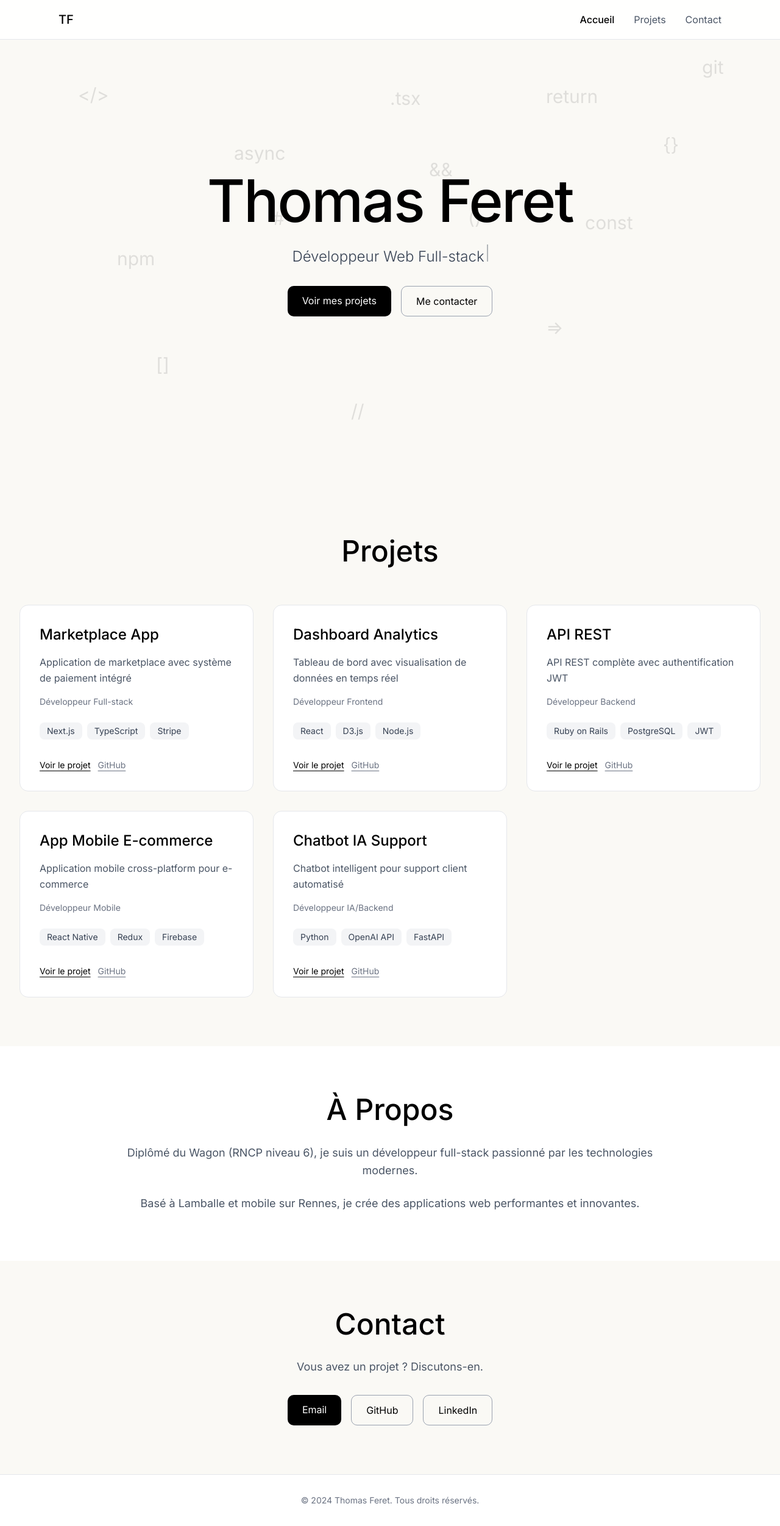
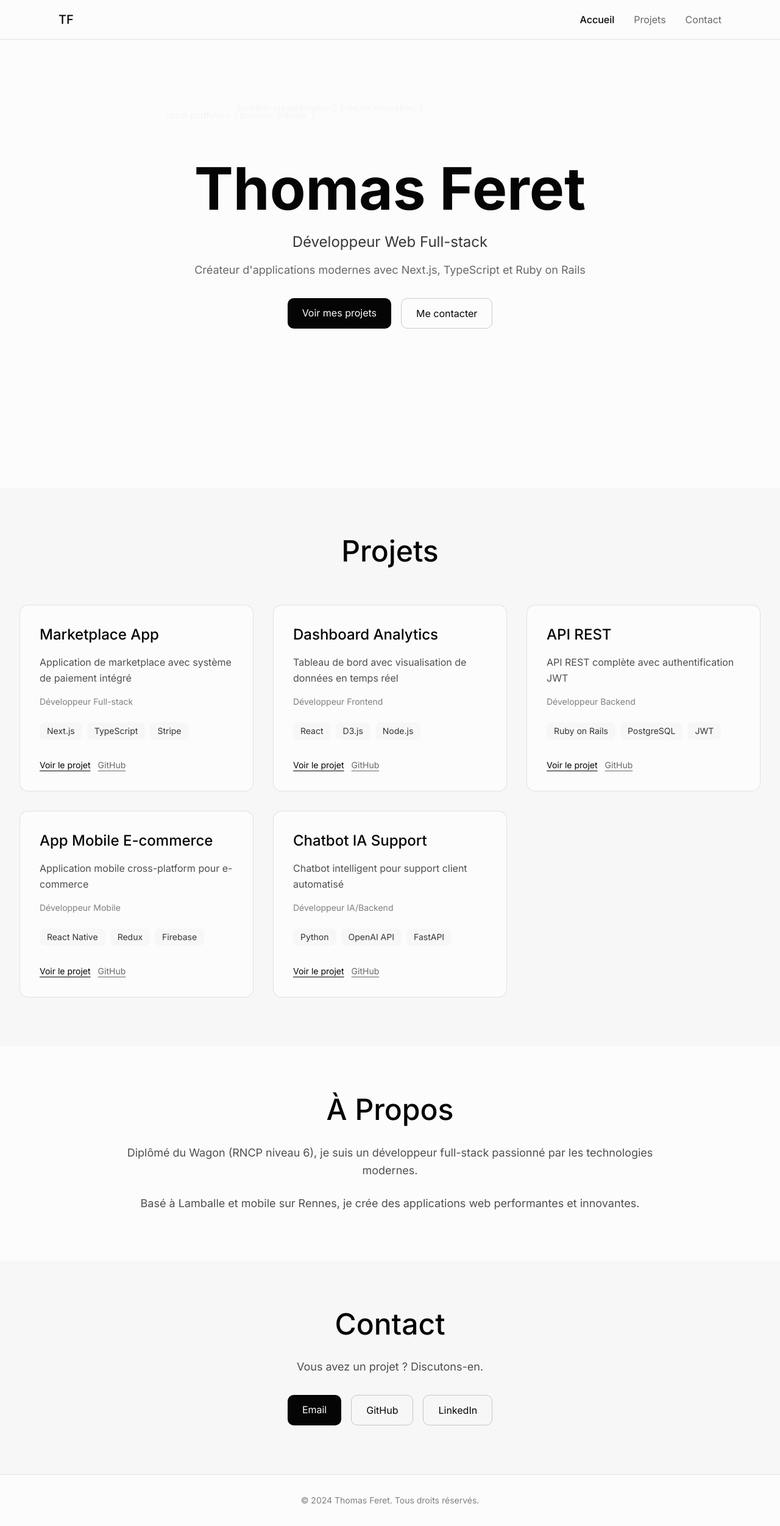
Before and after one commit to ThomasWEBDEV/portfolio-thomas-feret, a Next.js app: page / in a window 1280 px wide. Shown: the whole page at 61% size. Built offline with nearby package versions, Linux system fonts and the light colour scheme.

Commit message:
Refonte design : palette professionnelle Grok (#050505, #fcfcfc, #f7f7f7)

```diff
--- a/app/layout.tsx
+++ b/app/layout.tsx
@@ -18,7 +18,7 @@ export default function RootLayout({
 }>) {
   return (
     <html lang="fr" className="scroll-smooth">
-      <body className={inter.className}>
+      <body className={`${inter.className} bg-[#fcfcfc]`}>
         <Header />
         {children}
         <Footer />
--- a/app/page.tsx
+++ b/app/page.tsx
@@ -1,55 +1,86 @@
 "use client";
 import Link from "next/link";
+import { motion } from "framer-motion";
 import { projects } from "@/data/projects";
-import { motion } from "framer-motion";
-import FloatingCode from "@/components/FloatingCode";
-import TypeWriter from "@/components/TypeWriter";
 
 export default function Home() {
+  const codeSnippets = [
+    "const portfolio = { passion: 'infinite' };",
+    "function createSolution() { return innovation; }",
+    "app.use(creativity).deploy(excellence);",
+    "<Component style={{ modern: true }} />",
+    "SELECT * FROM skills WHERE level = 'expert';",
+  ];
+
   return (
-    <main className="min-h-screen" style={{ backgroundColor: "#faf9f5" }}>
-      <section className="min-h-screen flex items-center justify-center p-8 relative overflow-hidden" style={{ backgroundColor: "#faf9f5" }}>
-        <FloatingCode />
+    <main className="min-h-screen bg-[#fcfcfc]">
+      <section className="relative min-h-screen flex items-center justify-center overflow-hidden px-8">
+        {/* Animations de code flottant */}
+        <div className="absolute inset-0 overflow-hidden opacity-[0.03]">
+          {codeSnippets.map((code, index) => (
+            <motion.div
+              key={index}
+              initial={{ x: Math.random() * window.innerWidth, y: -50 }}
+              animate={{
+                y: window.innerHeight + 50,
+                x: Math.random() * window.innerWidth,
+              }}
+              transition={{
+                duration: 15 + Math.random() * 10,
+                repeat: Infinity,
+                delay: index * 2,
+                ease: "linear",
+              }}
+              className="absolute text-[#050505] text-xs md:text-sm font-mono whitespace-nowrap"
+            >
+              {code}
+            </motion.div>
+          ))}
+        </div>
 
         <motion.div
           initial={{ opacity: 0, y: 20 }}
           animate={{ opacity: 1, y: 0 }}
           transition={{ duration: 0.8 }}
-          className="max-w-5xl mx-auto text-center z-10"
+          className="text-center z-10"
         >
-          <motion.h1
-            initial={{ opacity: 0, scale: 0.9 }}
-            animate={{ opacity: 1, scale: 1 }}
-            transition={{ delay: 0.2, duration: 1 }}
-            className="text-7xl md:text-8xl font-medium mb-6 text-black tracking-tight"
+          <h1 className="text-6xl md:text-7xl lg:text-8xl font-bold mb-6 text-[#050505]">
+            Thomas Feret
+          </h1>
+
+          <motion.p
+            initial={{ opacity: 0 }}
+            animate={{ opacity: 1 }}
+            transition={{ duration: 0.8, delay: 0.3 }}
+            className="text-xl md:text-2xl mb-4 text-[#050505]/80"
           >
-            Thomas Feret
-          </motion.h1>
+            Développeur Web Full-stack
+          </motion.p>
+
+          <motion.p
+            initial={{ opacity: 0 }}
+            animate={{ opacity: 1 }}
+            transition={{ duration: 0.8, delay: 0.5 }}
+            className="text-lg text-[#050505]/60 mb-8 max-w-2xl mx-auto"
+          >
+            Créateur d'applications modernes avec Next.js, TypeScript et Ruby on Rails
+          </motion.p>
 
           <motion.div
-            initial={{ opacity: 0 }}
-            animate={{ opacity: 1 }}
-            transition={{ delay: 0.4, duration: 1 }}
-            className="mb-8"
-          >
-            <TypeWriter />
-          </motion.div>
-
-          <motion.div
-            initial={{ opacity: 0 }}
-            animate={{ opacity: 1 }}
-            transition={{ delay: 0.6, duration: 1 }}
-            className="flex gap-4 justify-center flex-wrap"
+            initial={{ opacity: 0, y: 20 }}
+            animate={{ opacity: 1, y: 0 }}
+            transition={{ duration: 0.8, delay: 0.7 }}
+            className="flex gap-4 justify-center"
           >
             <Link
               href="#projets"
-              className="px-6 py-3 bg-black text-white text-base rounded-lg hover:bg-gray-800 transition-all font-normal"
+              className="px-6 py-3 bg-[#050505] text-[#fcfcfc] text-base rounded-lg hover:bg-[#050505]/90 transition-all font-normal"
             >
               Voir mes projets
             </Link>
             <Link
               href="#contact"
-              className="px-6 py-3 border border-gray-400 text-black text-base rounded-lg hover:border-gray-600 hover:bg-white/50 transition-all font-normal"
+              className="px-6 py-3 border border-[#050505]/20 text-[#050505] text-base rounded-lg hover:border-[#050505]/40 hover:bg-[#f7f7f7] transition-all font-normal"
             >
               Me contacter
             </Link>
@@ -57,9 +88,9 @@ export default function Home() {
         </motion.div>
       </section>
 
-      <section id="projets" className="py-20 px-8" style={{ backgroundColor: "#faf9f5" }}>
+      <section id="projets" className="py-20 px-8 bg-[#f7f7f7]">
         <div className="max-w-7xl mx-auto">
-          <h2 className="text-4xl md:text-5xl font-medium text-center mb-16 text-black">
+          <h2 className="text-4xl md:text-5xl font-medium text-center mb-16 text-[#050505]">
             Projets
           </h2>
 
@@ -71,30 +102,30 @@ export default function Home() {
                 whileInView={{ opacity: 1, y: 0 }}
                 transition={{ duration: 0.5, delay: index * 0.1 }}
                 viewport={{ once: true }}
-                className="bg-white rounded-xl p-8 border border-gray-200 hover:border-gray-400 hover:shadow-sm transition-all"
+                className="bg-[#fcfcfc] rounded-xl p-8 border border-[#050505]/10 hover:border-[#050505]/20 hover:shadow-lg transition-all"
               >
                 <div className="space-y-4">
-                  <h3 className="text-2xl font-medium text-black">
+                  <h3 className="text-2xl font-medium text-[#050505]">
                     {project.title}
                   </h3>
-                  <p className="text-gray-600 leading-relaxed">
+                  <p className="text-[#050505]/70 leading-relaxed">
                     {project.description}
                   </p>
-                  <p className="text-sm text-gray-500">
+                  <p className="text-sm text-[#050505]/50">
                     {project.role}
                   </p>
                   <div className="flex flex-wrap gap-2 pt-2">
                     {project.stack.slice(0, 3).map((tech) => (
-                      <span key={tech} className="px-3 py-1 bg-gray-100 text-gray-700 rounded-md text-sm">
+                      <span key={tech} className="px-3 py-1 bg-[#f7f7f7] text-[#050505]/80 rounded-md text-sm">
                         {tech}
                       </span>
                     ))}
                   </div>
                   <div className="flex gap-3 pt-4">
-                    <a href={project.demo} target="_blank" rel="noopener noreferrer" className="text-black hover:text-gray-600 underline underline-offset-4 text-sm">
+                    <a href={project.demo} target="_blank" rel="noopener noreferrer" className="text-[#050505] hover:text-[#050505]/70 underline underline-offset-4 text-sm">
                       Voir le projet
                     </a>
-                    <a href={project.github} target="_blank" rel="noopener noreferrer" className="text-gray-500 hover:text-black underline underline-offset-4 text-sm">
+                    <a href={project.github} target="_blank" rel="noopener noreferrer" className="text-[#050505]/60 hover:text-[#050505] underline underline-offset-4 text-sm">
                       GitHub
                     </a>
                   </div>
@@ -105,36 +136,36 @@ export default function Home() {
         </div>
       </section>
 
-      <section id="about" className="py-20 px-8 bg-white">
+      <section id="about" className="py-20 px-8 bg-[#fcfcfc]">
         <div className="max-w-4xl mx-auto text-center">
-          <h2 className="text-4xl md:text-5xl font-medium mb-8 text-black">
+          <h2 className="text-4xl md:text-5xl font-medium mb-8 text-[#050505]">
             À Propos
           </h2>
-          <p className="text-gray-600 text-lg leading-relaxed mb-6">
+          <p className="text-[#050505]/70 text-lg leading-relaxed mb-6">
             Diplômé du Wagon (RNCP niveau 6), je suis un développeur full-stack passionné par les technologies modernes.
           </p>
-          <p className="text-gray-600 text-lg leading-relaxed">
+          <p className="text-[#050505]/70 text-lg leading-relaxed">
             Basé à Lamballe et mobile sur Rennes, je crée des applications web performantes et innovantes.
           </p>
         </div>
       </section>
 
-      <section id="contact" className="py-20 px-8" style={{ backgroundColor: "#faf9f5" }}>
+      <section id="contact" className="py-20 px-8 bg-[#f7f7f7]">
         <div className="max-w-4xl mx-auto text-center">
-          <h2 className="text-4xl md:text-5xl font-medium mb-8 text-black">
+          <h2 className="text-4xl md:text-5xl font-medium mb-8 text-[#050505]">
             Contact
           </h2>
-          <p className="text-lg text-gray-600 mb-8">
+          <p className="text-lg text-[#050505]/70 mb-8">
             Vous avez un projet ? Discutons-en.
           </p>
           <div className="flex gap-4 justify-center flex-wrap">
-            <a href="mailto:contact@thomasferet.dev" className="px-6 py-3 bg-black text-white rounded-lg hover:bg-gray-800 transition-all">
+            <a href="mailto:contact@thomasferet.dev" className="px-6 py-3 bg-[#050505] text-[#fcfcfc] rounded-lg hover:bg-[#050505]/90 transition-all">
               Email
             </a>
-            <a href="https://github.com/thomasferet" target="_blank" rel="noopener noreferrer" className="px-6 py-3 border border-gray-400 text-black rounded-lg hover:border-gray-600 hover:bg-white/50 transition-all">
+            <a href="https://github.com/thomasferet" target="_blank" rel="noopener noreferrer" className="px-6 py-3 border border-[#050505]/20 text-[#050505] rounded-lg hover:border-[#050505]/40 hover:bg-[#fcfcfc] transition-all">
               GitHub
             </a>
-            <a href="https://linkedin.com/in/thomasferet" target="_blank" rel="noopener noreferrer" className="px-6 py-3 border border-gray-400 text-black rounded-lg hover:border-gray-600 hover:bg-white/50 transition-all">
+            <a href="https://linkedin.com/in/thomasferet" target="_blank" rel="noopener noreferrer" className="px-6 py-3 border border-[#050505]/20 text-[#050505] rounded-lg hover:border-[#050505]/40 hover:bg-[#fcfcfc] transition-all">
               LinkedIn
             </a>
           </div>
--- a/components/Footer.tsx
+++ b/components/Footer.tsx
@@ -1,7 +1,7 @@
 export default function Footer() {
   return (
-    <footer className="bg-white border-t border-gray-200 py-8 text-center">
-      <p className="text-gray-500 text-sm">© 2024 Thomas Feret. Tous droits réservés.</p>
+    <footer className="bg-[#fcfcfc] border-t border-[#050505]/10 py-8 text-center">
+      <p className="text-[#050505]/50 text-sm">© 2024 Thomas Feret. Tous droits réservés.</p>
     </footer>
   );
 }
--- a/components/Header.tsx
+++ b/components/Header.tsx
@@ -10,28 +10,28 @@ export default function Header() {
     <motion.header
       initial={{ y: -100 }}
       animate={{ y: 0 }}
-      className="fixed top-0 w-full bg-white/90 backdrop-blur-sm z-50 border-b border-gray-200"
+      className="fixed top-0 w-full bg-[#fcfcfc]/95 backdrop-blur-sm z-50 border-b border-[#050505]/10"
     >
       <nav className="max-w-6xl mx-auto px-8 h-16 flex items-center justify-between">
-        <Link href="/" className="text-xl font-medium text-black">
+        <Link href="/" className="text-xl font-medium text-[#050505]">
           TF
         </Link>
         <div className="flex gap-8">
           <Link
             href="/"
-            className={`hover:text-black transition-colors ${pathname === "/" ? "text-black font-medium" : "text-gray-600"}`}
+            className={`hover:text-[#050505] transition-colors ${pathname === "/" ? "text-[#050505] font-medium" : "text-[#050505]/60"}`}
           >
             Accueil
           </Link>
           <Link
             href="/projets"
-            className={`hover:text-black transition-colors ${pathname === "/projets" ? "text-black font-medium" : "text-gray-600"}`}
+            className={`hover:text-[#050505] transition-colors ${pathname === "/projets" ? "text-[#050505] font-medium" : "text-[#050505]/60"}`}
           >
             Projets
           </Link>
           <Link
             href="/#contact"
-            className="text-gray-600 hover:text-black transition-colors"
+            className="text-[#050505]/60 hover:text-[#050505] transition-colors"
           >
             Contact
           </Link>
```
Also changed, not shown: app/projets/page.tsx (+3 -24 lines), components/ProjectCard.tsx (+29 -24 lines).
